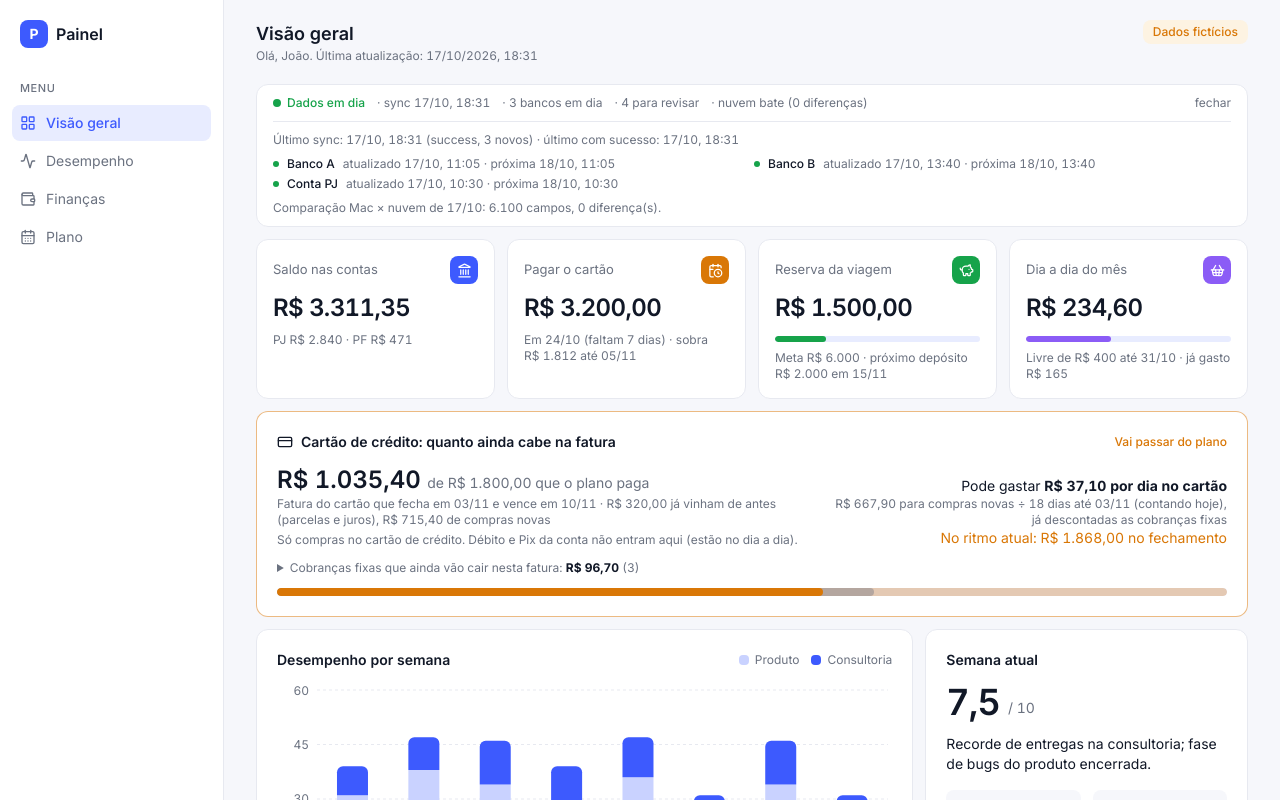
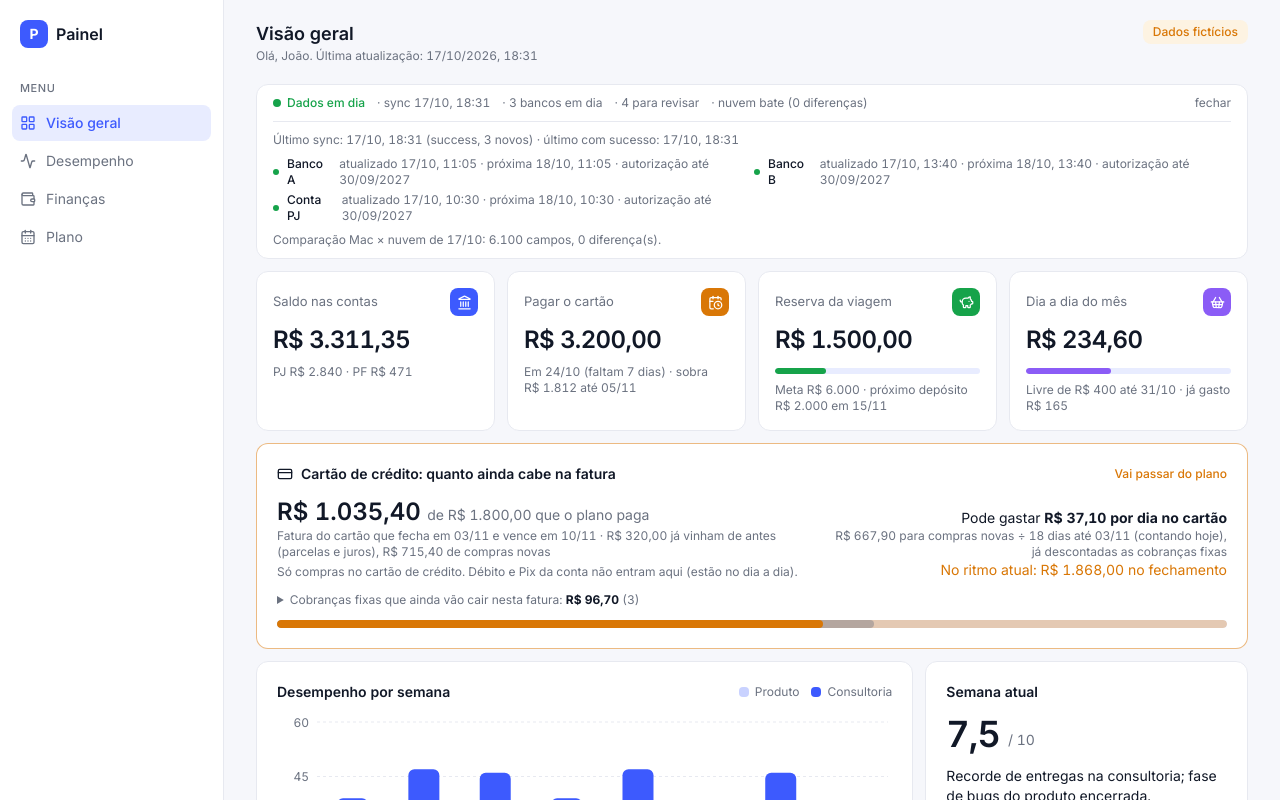
Before and after one commit to themacedo/painel, a Next.js app: page / in a window 1280 px wide. Both pictures are taken after a click on the button 752 px from the left and 103 px from the top of the page. Shown: the top 800 px of the page. Built offline with nearby package versions, Linux system fonts and the light colour scheme.

Commit message:
Saúde dos dados: data da autorização de cada banco e alerta 30 dias antes de vencer

```diff
--- a/src/components/SaudeDados.tsx
+++ b/src/components/SaudeDados.tsx
@@ -15,6 +15,14 @@ const quando = (iso: string | null) => {
 };
 // mais de um dia (com folga) sem atualizar já é atenção; mais de dois, problema
 const pelaIdade = (h: number): Nivel => (h <= 26 ? 0 : h <= 50 ? 1 : 2);
+// a autorização do Meu Pluggy vale 1 ano: atenção nos últimos 30 dias, problema depois de vencer
+const peloConsentimento = (iso: string | null | undefined, agora: number): Nivel => {
+  if (!iso) return 0;
+  const dias = (new Date(iso).getTime() - agora) / 86_400_000;
+  return dias < 0 ? 2 : dias <= 30 ? 1 : 0;
+};
+const data = (iso: string | null | undefined) =>
+  iso ? new Date(iso).toLocaleDateString("pt-BR", { timeZone: "America/Sao_Paulo", day: "2-digit", month: "2-digit", year: "numeric" }) : "—";
 
 // Faixa de saúde dos dados: o painel está atualizado? cada banco está em dia no Pluggy? há lançamentos para revisar?
 // a nuvem bate com o Mac? `referencia` fixa o "agora" (o demo usa a data dos dados fictícios).
@@ -24,7 +32,11 @@ export function SaudeDados({ saude, referencia }: { saude: Saude; referencia?: s
   useEffect(() => { if (!referencia) setAgora(Date.now()); }, [referencia]);
 
   const sync: Nivel = !saude.sync ? 2 : saude.sync.status === "error" ? 2 : pelaIdade(horasDesde(saude.sync.ultimoSucesso, agora));
-  const bancos = saude.conexoes.map((c) => ({ ...c, nivel: (c.status !== "UPDATED" ? 2 : pelaIdade(horasDesde(c.ultima, agora))) as Nivel }));
+  const bancos = saude.conexoes.map((c) => {
+    const consent = peloConsentimento(c.consentimento, agora);
+    return { ...c, consent, nivel: Math.max(c.status !== "UPDATED" ? 2 : pelaIdade(horasDesde(c.ultima, agora)), consent) as Nivel };
+  });
+  const vencendo = bancos.filter((b) => b.consent > 0);
   const piorBanco = Math.max(0, ...bancos.map((b) => b.nivel)) as Nivel;
   const atrasados = bancos.filter((b) => b.nivel > 0);
   const pend: Nivel = saude.pendentes > 20 ? 1 : 0;
@@ -34,6 +46,7 @@ export function SaudeDados({ saude, referencia }: { saude: Saude; referencia?: s
   const itens: [Nivel, string][] = [
     [sync, saude.sync ? `sync ${quando(saude.sync.em)}` : "nenhum sync registrado"],
     [piorBanco, !bancos.length ? "bancos: aparece no próximo sync"
+      : vencendo.length ? `autorização ${vencendo.some((b) => b.consent === 2) ? "vencida" : "vencendo"}: ${vencendo.map((b) => b.banco).join(", ")}`
       : atrasados.length ? `${atrasados.map((b) => b.banco).join(", ")} atrasado${atrasados.length > 1 ? "s" : ""}` : `${bancos.length} bancos em dia`],
     [pend, `${saude.pendentes} para revisar`],
     [nuvem, !saude.sombra ? "nuvem: sem comparação" : saude.sombra.diferencas === 0 ? "nuvem bate (0 diferenças)" : `nuvem: ${saude.sombra.diferencas} diferenças`],
@@ -63,7 +76,9 @@ export function SaudeDados({ saude, referencia }: { saude: Saude; referencia?: s
                 <li key={b.banco} className="flex items-center gap-2">
                   <i className={`size-1.5 shrink-0 rounded-full ${COR[b.nivel]}`} />
                   <span className="font-medium">{b.banco}</span>
-                  <span className="text-texto-2">atualizado {quando(b.ultima)} · próxima {quando(b.proxima)}{b.status !== "UPDATED" ? ` · ${b.status}` : ""}</span>
+                  <span className="text-texto-2">atualizado {quando(b.ultima)} · próxima {quando(b.proxima)}
+                    {b.consentimento && <> · <span className={b.consent ? TEXTO[b.consent] : ""}>autorização até {data(b.consentimento)}</span></>}
+                    {b.status !== "UPDATED" ? ` · ${b.status}` : ""}</span>
                 </li>
               ))}
             </ul>
@@ -73,6 +88,7 @@ export function SaudeDados({ saude, referencia }: { saude: Saude; referencia?: s
               {" "}{saude.sombra.campos?.toLocaleString("pt-BR")} campos, {saude.sombra.diferencas} diferença(s).</p>
           )}
           {atrasados.length > 0 && <p className="mt-2 text-alerta">Banco atrasado: atualize a conexão em meu.pluggy.ai e rode o sync de novo.</p>}
+          {vencendo.length > 0 && <p className="mt-2 text-alerta">A autorização do Meu Pluggy vale 1 ano: renove em meu.pluggy.ai antes de vencer (o id da conexão pode mudar; avise para ajustar o config).</p>}
         </div>
       )}
     </section>
--- a/src/lib/tipos.ts
+++ b/src/lib/tipos.ts
@@ -44,7 +44,7 @@ export type Painel = {
 // Saúde dos dados (gerada no sync): último sync, cada banco no Pluggy, pendentes de revisão, última comparação da nuvem.
 export type Saude = {
   sync: { em: string; status: string; novos: number; ultimoSucesso: string | null } | null;
-  conexoes: { banco: string; status: string | null; ultima: string | null; proxima: string | null }[];
+  conexoes: { banco: string; status: string | null; ultima: string | null; proxima: string | null; consentimento?: string | null }[];
   pendentes: number;
   sombra: { hoje: string | null; sync: string | null; campos: number | null; diferencas: number | null } | null;
 };
```
Also changed, not shown: src/data/demo.json.
